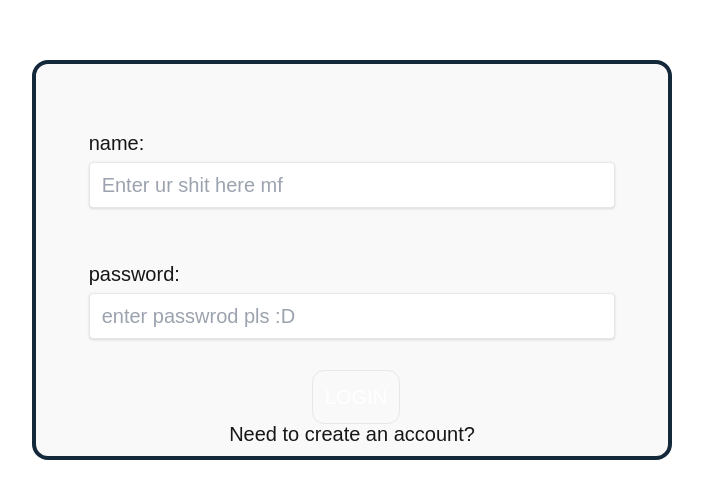
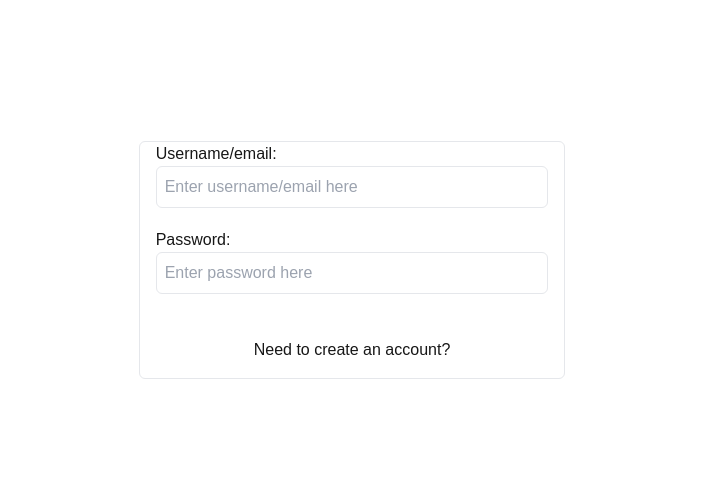
Before and after one commit to wu-jeffery/BetterVue, a Next.js app in the folder client/: page /login in a window 1280 px wide. Shown: the part 140-638 px from the top of the page, without its empty margins (288-991 px from the left). Built offline with nearby package versions, Linux system fonts and the light colour scheme.

Commit message:
finished login

```diff
--- a/client/package.json
+++ b/client/package.json
@@ -9,9 +9,10 @@
     "lint": "next lint"
   },
   "dependencies": {
+    "next": "14.2.13",
     "react": "^18",
     "react-dom": "^18",
-    "next": "14.2.13"
+    "react-router-dom": "^6.26.2"
   },
   "devDependencies": {
     "postcss": "^8",
--- a/client/src/pages/login.js
+++ b/client/src/pages/login.js
@@ -1,21 +1,22 @@
 import React, { useEffect, useState } from "react";
 import '/tailwind.config.js'
 import Link from 'next/link'
+import { useRouter } from 'next/router'
 
 export default function Login() {
-
+    const router = useRouter();
     const [user, setUser] = useState();
     const [password, setPassword] = useState();
+    const [wrong, setWrong] = useState();
 
 
-    async function handleSubmit(e){
+    async function handleLogin(e){
         console.log("hi")
         let userData = {
             username: user,
             password: password,
-            email: "blank"
-        };
-
+            email: user
+        }
         try {
             const res = await fetch("http://localhost:5000/users/login/", {
                 method: "POST",
@@ -28,38 +29,74 @@ export default function Login() {
             let result = await res.json();
             localStorage.setItem("token", result.token);
         } catch {
+            setWrong(true);
             console.log("error");
             return;
         }
+        console.log("logged in!");
+        router.push("/");
     }
 
     return (
-    <main>
-        <div className={`absolute top-1/4 left-1/4 bg-sidebarLight dark:bg-sidebarDark h-1/2 w-1/2 rounded-2xl text-xl border-4 border-header`}>
-            <p className = {`absolute top-2/12 left-1/12`}>name: </p>
-            <input type='text' className={`shadow appearance-none border rounded py-2 px-3 absolute top-3/12 left-1/12 w-10/12 focus:outline-none bg-bgLight dark:bg-bgDark`} placeholder='Enter ur shit here mf'
+        <div className="h-screen w-screen flex items-center justify-center">
+            <div className="border rounded-md w-1/3 flex flex-col justify-items-center items-start space-y-5">
+                <div className="w-full px-4">
+                    <p>Username/email: </p>
+                    <input type="text" className="w-full rounded-md bg-bgLight dark:bg-bgDark border p-2" placeholder="Enter username/email here"
                     onChange={(e) => {
-                setUser(e.target.value)
-            }}
-            />
+                        setUser(e.target.value);
+                        setWrong(false);
+                    }}></input>
+                </div>
 
-            <p className = {`absolute top-6/12 left-1/12`}>password: </p>
-            <input type='text' className={`shadow appearance-none border rounded py-2 px-3 absolute top-7/12 left-1/12 bg-bgLight dark:bg-bgDark w-10/12 focus:outline-none`} placeholder='enter passwrod pls :D'
+                <div className="w-full px-4">
+                    <p>Password: </p>
+                    <input type="text" className="w-full rounded-md bg-bgLight dark:bg-bgDark border p-2" placeholder="Enter password here"
                     onChange={(e) => {
-                setPassword(e.target.value)
-            }}
-            />
+                        setPassword(e.target.value);
+                        setWrong(false);
+                    }}></input>
+                </div>
 
-            <div className={`absolute top-10/12 w-full h-1/12 flex flex-col items-center justify-center`}>
-
+                <div className="flex flex-col w-full h-full items-center justify-items-center pb-4">
                     <div>
-                    <button className={`border border-md p-2 m-1 rounded-xl h-full w-full text-textDark`} onClick={handleSubmit}>LOGIN</button>
+                        {wrong && <p className="text-red-600">incorrect login</p>}
+                    </div>
+                    <div>
+                        <button className={`rounded-xl h-full w-full text-textDark`} onClick={handleLogin}>LOGIN</button>
                     </div>
                     <div>
                         <Link href="/create_account/">Need to create an account?</Link>
                     </div>
                 </div>
             </div>
-    </main>
+        </div>
+    // <main>
+    //     <div className={`absolute top-1/4 left-1/4 bg-sidebarLight dark:bg-sidebarDark h-1/2 w-1/2 rounded-2xl text-xl border-4 border-header`}>
+    //         <p className = {`absolute top-2/12 left-1/12`}>name: </p>
+    //         <input type='text' className={`shadow appearance-none border rounded py-2 px-3 absolute top-3/12 left-1/12 w-10/12 focus:outline-none bg-bgLight dark:bg-bgDark`} placeholder='Enter ur shit here mf'
+    //         onChange={(e) => {
+    //             setUser(e.target.value)
+    //         }}
+    //         />
+
+    //         <p className = {`absolute top-6/12 left-1/12`}>password: </p>
+    //         <input type='text' className={`shadow appearance-none border rounded py-2 px-3 absolute top-7/12 left-1/12 bg-bgLight dark:bg-bgDark w-10/12 focus:outline-none`} placeholder='enter passwrod pls :D'
+    //         onChange={(e) => {
+    //             setPassword(e.target.value)
+    //         }}
+    //         />
+
+    //         <div className={`absolute top-10/12 w-full h-1/12 flex flex-col items-center justify-center`}>
+
+    //             <div>
+    //                 <button className={`border border-md p-2 m-1 rounded-xl h-full w-full text-textDark`} onClick={handleSubmit}>LOGIN</button>
+    //             </div>
+    //             <div>
+    //                 <Link href="/create_account/">Need to create an account?</Link>
+    //             </div>
+    //         </div>
+    //     </div>
+    // </main>
     );
 }
```
Also changed, not shown: 1 other file (tests, documents, lock files or other folders). Lines whose indentation alone changed are shown as unchanged.
